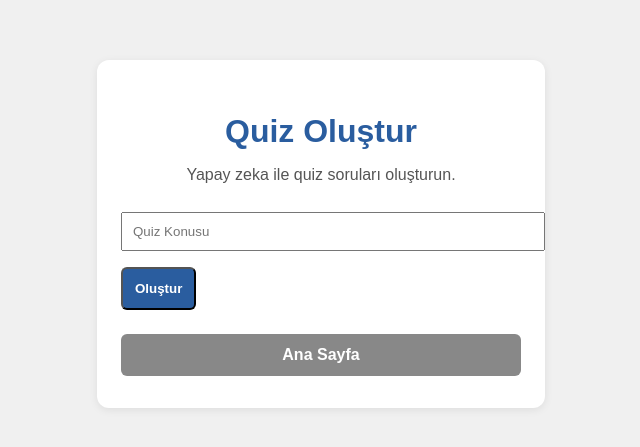
After one commit to ersoy-kardesler/BTK-Hackathon-2025, a Flask app: template templates/quiz.html in a window 1280 px wide. The commit adds this page. Shown: the top 447 px of the page, without its empty margins (319-959 px from the left). Run offline with Flask 3, Linux system fonts and the light colour scheme; the template is opened without the code that fills it, so the values that code supplies are empty.

Commit message:
Önyüz kısmında ilerle

```diff
--- a/static/css/style.css
+++ b/static/css/style.css
@@ -1,7 +1,49 @@
 body {
-    align-items: center;
     background-color: #f0f0f0;
-    color: black;
+    color: #222;
     font-family: Arial, sans-serif;
-    justify-content: center;
+    margin: 0;
+    padding: 0;
 }
+
+.container {
+    max-width: 400px;
+    margin: 60px auto;
+    background: #fff;
+    border-radius: 12px;
+    box-shadow: 0 2px 8px rgba(0,0,0,0.08);
+    padding: 32px 24px;
+    text-align: center;
+}
+
+h1 {
+    margin-bottom: 12px;
+    font-size: 2rem;
+    color: #2a5d9f;
+}
+
+p {
+    margin-bottom: 28px;
+    color: #555;
+}
+
+.button-group {
+    display: flex;
+    flex-direction: column;
+    gap: 16px;
+}
+
+.btn {
+    display: block;
+    padding: 12px;
+    background: #2a5d9f;
+    color: #fff;
+    text-decoration: none;
+    border-radius: 6px;
+    font-weight: bold;
+    transition: background 0.2s;
+}
+
+.btn:hover {
+    background: #1a3e7e;
+}
--- /dev/null
+++ b/templates/quiz.html
@@ -0,0 +1,20 @@
+<!DOCTYPE html>
+<html lang="tr">
+<head>
+    <meta charset="UTF-8">
+    <meta name="viewport" content="width=device-width, initial-scale=1.0">
+    <title>Quiz Oluştur</title>
+    <link rel="stylesheet" href="{{ url_for('static', filename='css/style.css') }}">
+</head>
+<body>
+    <div class="container">
+        <h1>Quiz Oluştur</h1>
+        <p>Yapay zeka ile quiz soruları oluşturun.</p>
+        <form method="post">
+            <input type="text" name="quiz_topic" placeholder="Quiz Konusu" required style="width:100%;padding:10px;margin-bottom:16px;">
+            <button type="submit" class="btn">Oluştur</button>
+        </form>
+        <a href="{{ url_for('index') }}" class="btn" style="margin-top:24px;background:#888;">Ana Sayfa</a>
+    </div>
+</body>
+</html>
```
Also changed, not shown: templates/assignment_evaluate.html (added, +20 -0 lines), templates/curriculum.html (added, +20 -0 lines), templates/index.html (+10 -1 lines), templates/lesson_plan.html (added, +20 -0 lines).
